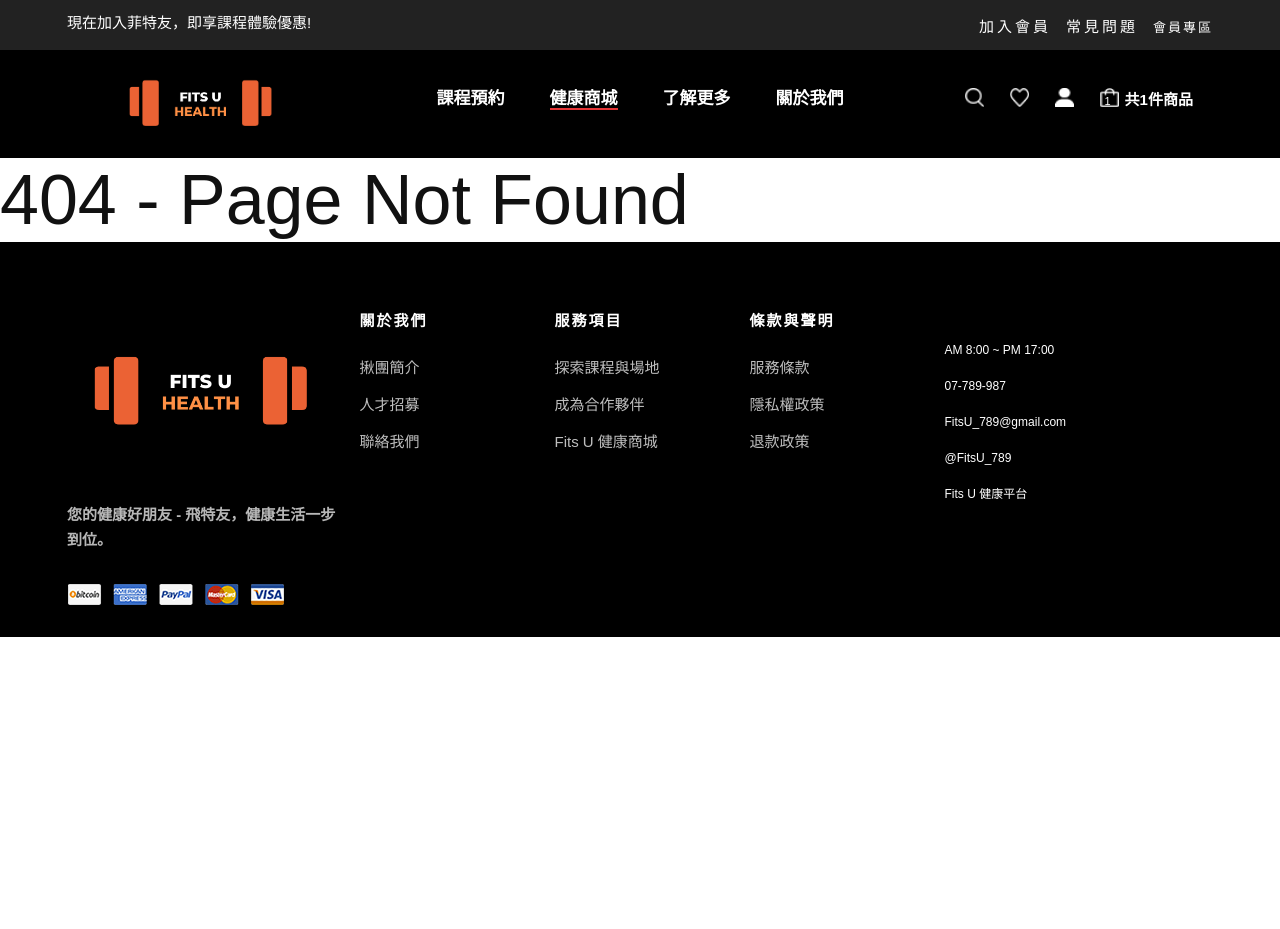
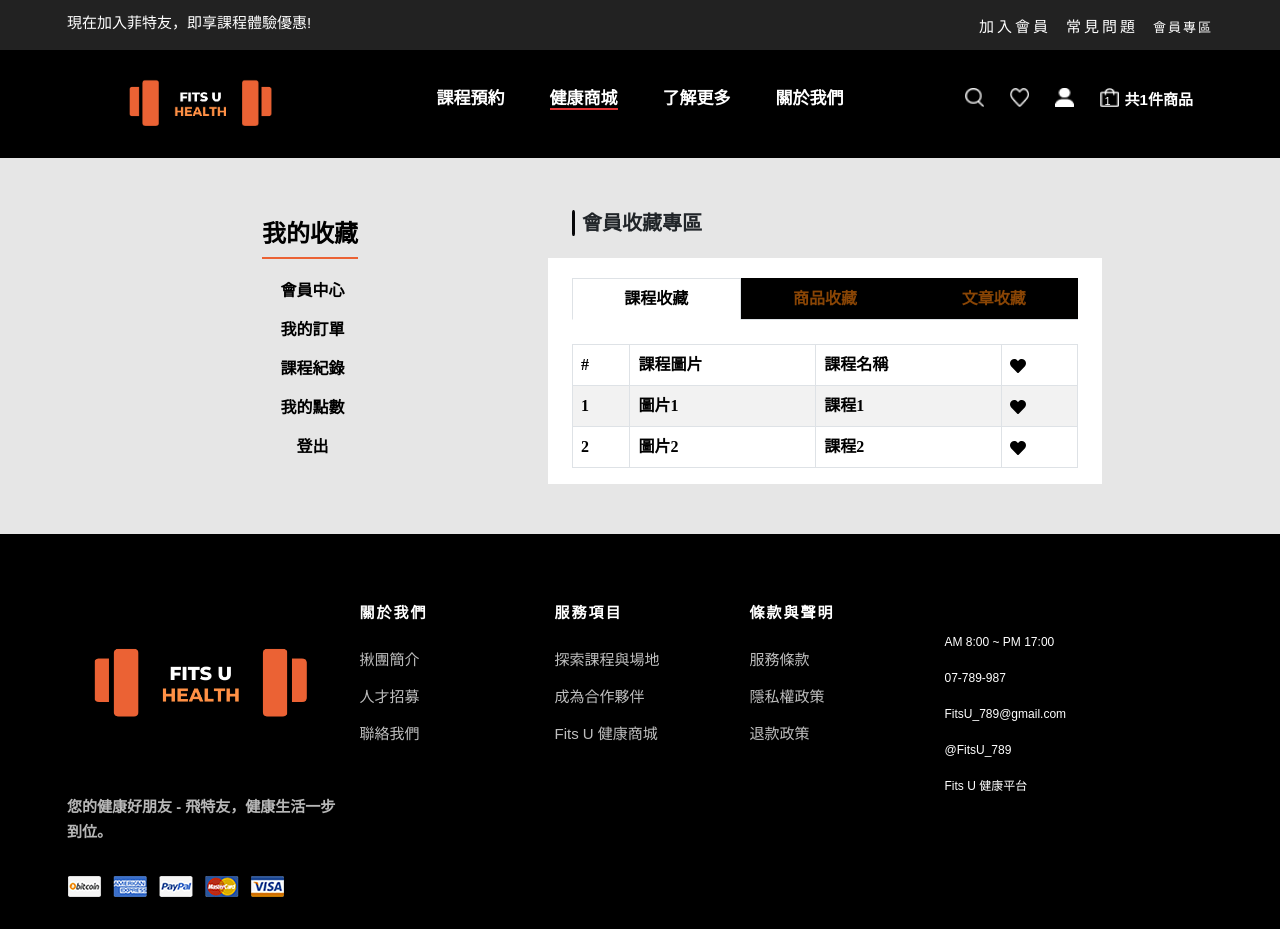
Before and after one commit to ni86910/team1_final, a Next.js app in the folder frontend-react/: page /member/favorite in a window 1280 px wide. Before the commit this address had no page. Before the commit the page ends 800 px from the top, so only its background shows below. Built offline with nearby package versions, Linux system fonts and the light colour scheme.

Commit message:
tabs需要在細修

```diff
--- /dev/null
+++ b/frontend-react/components/member/favorite.js
@@ -0,0 +1,180 @@
+import React from 'react'
+import Image from 'next/image'
+/* My module.scss */
+import style from '@/styles/favorite.module.scss'
+import SideBar from '@/styles/m-sidebar.module.scss'
+/* React-Bootstrap */
+import {
+  Nav,
+  Navbar,
+  Container,
+  Row,
+  Col,
+  Tab,
+  Tabs,
+  Table,
+} from 'react-bootstrap'
+/* React-icon */
+import { FaHeart } from 'react-icons/fa'
+
+export default function FavoritePage() {
+  // 假設您已經有了名為 classScheduleFavorites、productFavorites 和 articleFavorites 的收藏列表
+  const classScheduleFavorites = [
+    { class_id: 1, class_name: '課程1', class_img: '圖片1' },
+    { class_id: 2, class_name: '課程2', class_img: '圖片2' },
+    // 其他課程收藏項目...
+  ]
+
+  const productFavorites = [
+    { product_id: 1, product_name: '商品1', image: '圖片1' },
+    { product_id: 2, product_name: '商品2', image: '圖片2' },
+    // 其他商品收藏項目...
+  ]
+
+  const articleFavorites = [
+    { article_id: 1, article_title: '文章1', post_date: '2024-01-01' },
+    { article_id: 2, article_title: '文章2', post_date: '2024-02-02' },
+    // 其他文章收藏項目...
+  ]
+
+  return (
+    <>
+      <section className={SideBar['member-center-container']}>
+        {/* Side Bar Begin */}
+
+        <Navbar className={SideBar['m-sidebar']}>
+          <Container className={SideBar['m-container']}>
+            <Navbar.Brand href="#favorite" className={SideBar['text-h4']}>
+              我的收藏
+            </Navbar.Brand>
+            <Nav className={`me-auto ${SideBar['nav-side']}`}>
+              <Nav.Link className={SideBar['Nav-link']} href="#member-center">
+                會員中心
+              </Nav.Link>
+              <Nav.Link className={SideBar['Nav-link']} href="#order">
+                我的訂單
+              </Nav.Link>
+              <Nav.Link className={SideBar['Nav-link']} href="#course-records">
+                課程紀錄
+              </Nav.Link>
+              <Nav.Link className={SideBar['Nav-link']} href="#points">
+                我的點數
+              </Nav.Link>
+              <Nav.Link className={SideBar['Nav-link']} href="#logout">
+                登出
+              </Nav.Link>
+            </Nav>
+          </Container>
+        </Navbar>
+        {/* Side Bar End */}
+
+        {/* Favorite Start */}
+        <Container className={style['favorite-section']}>
+          <Container>
+            <Row>
+              <Col className={style['title']}>會員收藏專區</Col>
+            </Row>
+          </Container>
+          {/* Tabs - Favorite Start*/}
+          <Row className={style['favorite-first-row']}>
+            <Row>
+              <Col>
+                <Tabs
+                  defaultActiveKey="class-schedule"
+                  id="favorite-tabs"
+                  className={`mb-3 ${style['all-tabs']}`}
+                  justify
+                >
+                  <Tab eventKey="class-schedule" title="課程收藏">
+                    <Table
+                      striped
+                      bordered
+                      hover
+                      className={`mt-4 ${style['a-tab']}`}
+                    >
+                      <thead>
+                        <tr>
+                          <th>#</th>
+                          <th>課程圖片</th>
+                          <th>課程名稱</th>
+                          <th>
+                            <FaHeart />
+                          </th>
+                        </tr>
+                      </thead>
+                      <tbody>
+                        {classScheduleFavorites.map((fav, index) => (
+                          <tr key={fav.class_id}>
+                            <td>{index + 1}</td>
+                            <td>{fav.class_img}</td>
+                            <td>{fav.class_name}</td>
+                            <td>
+                              <FaHeart />
+                            </td>
+                          </tr>
+                        ))}
+                      </tbody>
+                    </Table>
+                  </Tab>
+                  <Tab eventKey="product" title="商品收藏">
+                    <Table striped hover bordered className="mt-4">
+                      <thead>
+                        <tr>
+                          <th>#</th>
+                          <th>商品圖片</th>
+                          <th>商品名稱</th>
+                          <th>
+                            <FaHeart />
+                          </th>
+                        </tr>
+                      </thead>
+                      <tbody>
+                        {productFavorites.map((fav, index) => (
+                          <tr key={fav.product_id}>
+                            <td>{index + 1}</td>
+                            <td>{fav.image}</td>
+                            <td>{fav.product_name}</td>
+                            <td>
+                              <FaHeart />
+                            </td>
+                          </tr>
+                        ))}
+                      </tbody>
+                    </Table>
+                  </Tab>
+                  <Tab eventKey="article" title="文章收藏">
+                    <Table striped hover bordered className="mt-4">
+                      <thead>
+                        <tr>
+                          <th>#</th>
+                          <th>文章標題</th>
+                          <th>發文時間</th>
+                          <th>
+                            <FaHeart />
+                          </th>
+                        </tr>
+                      </thead>
+                      <tbody>
+                        {articleFavorites.map((fav, index) => (
+                          <tr key={fav.article_id}>
+                            <td>{index + 1}</td>
+                            <td>{fav.article_title}</td>
+                            <td>{fav.post_date}</td>
+                            <td>
+                              <FaHeart />
+                            </td>
+                          </tr>
+                        ))}
+                      </tbody>
+                    </Table>
+                  </Tab>
+                </Tabs>
+              </Col>
+            </Row>
+            {/* self-pic End*/}
+          </Row>
+        </Container>
+      </section>
+    </>
+  )
+}
--- /dev/null
+++ b/frontend-react/pages/member/favorite.js
@@ -0,0 +1,16 @@
+import React from 'react'
+// import Navbar from '@/components/common/navbar'
+// import Footer from '@/components/common/footer'
+import FavoritePage from '@/components/member/favorite'
+import Head from 'next/head'
+
+export default function Favorite() {
+  return (
+    <>
+      <Head>
+        <title>我的收藏</title>
+      </Head>
+      <FavoritePage />
+    </>
+  )
+}
--- /dev/null
+++ b/frontend-react/styles/favorite.module.scss
@@ -0,0 +1,79 @@
+@import "variable";
+
+
+
+.btn{
+  width: 150px;
+  background-color: black;
+  color: white;
+  border-radius: 50px;
+  display: block;
+  padding: 5px;
+  text-align: center;
+
+  &:hover{
+    background-color:$secondary-color;
+    color:white;
+    border-radius: 50px;
+  }
+}
+
+.favorite-section{
+  margin: 0px 190px;
+  padding: 50px 0px;
+  width:100%;
+  .title{
+    margin-bottom: 20px;
+    font-size: 20px;
+    display:flex;
+    &::before{
+      background-color: rgb(7, 7, 9);
+      border-radius: 40% / 10%;
+      content: "";
+      margin: 2px 7px 2px 0px;
+      width: 3px;
+    }
+  }
+}
+
+
+.all-tabs {
+  color: white; /* 默認文字顏色 */
+  background-color: black; /* 默認背景顏色 */
+  .a-tab{
+
+color:white;
+  &:active{
+    color:white;
+    background-color: $primary-color;
+  }
+  }
+}
+
+
+
+
+
+
+.favorite-first-row{
+  background-color: white;
+  padding-top: 20px;
+  display: flex;
+  justify-content: center;
+}
+
+
+/* 在你的樣式表中添加這些CSS規則 */
+@media (max-width: 600px) {
+  .col-6 {
+    width: 100% !important; /* 在小於600px的螢幕上，使列佔據整個寬度 */
+  }
+
+  .list-text {
+    font-size: 14px; /* 調整文字大小 */
+  }
+
+  .btn {
+    width: 100%; /* 讓按鈕佔據整個寬度 */
+  }
+}
```
